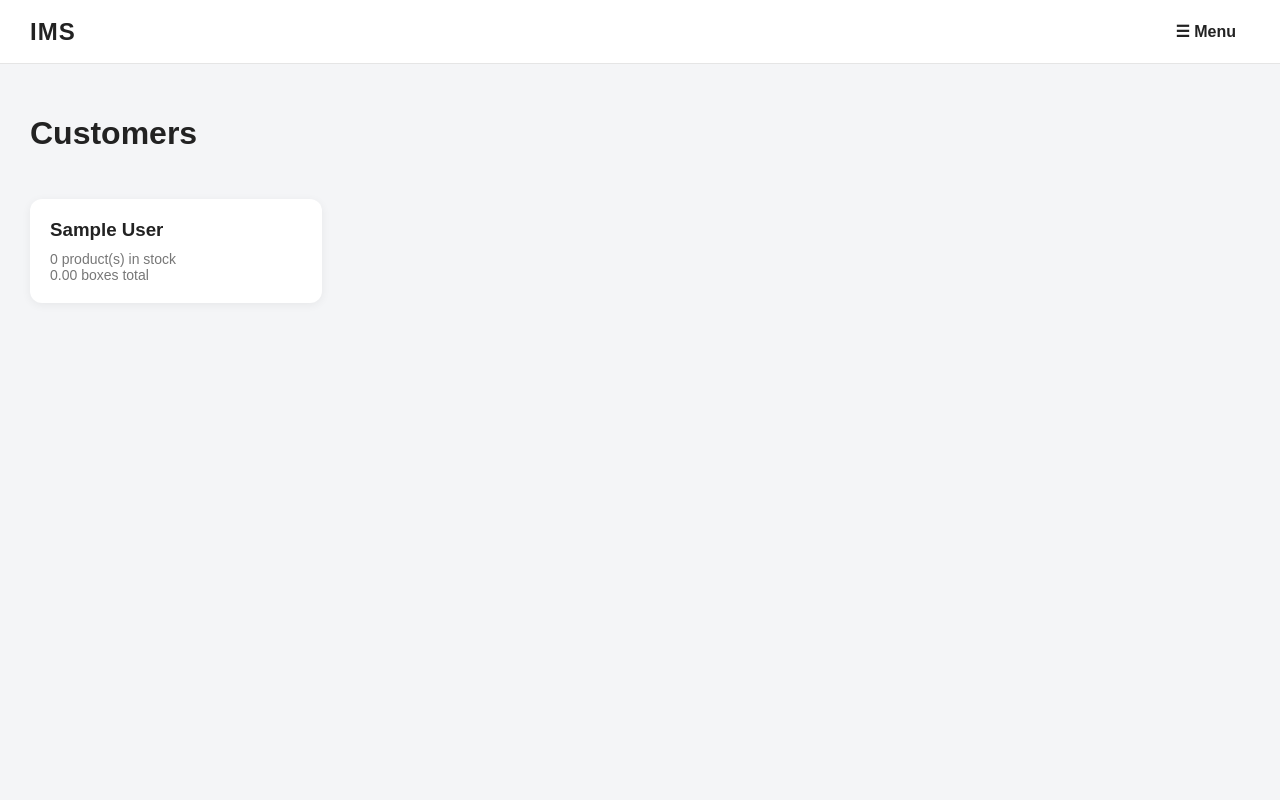
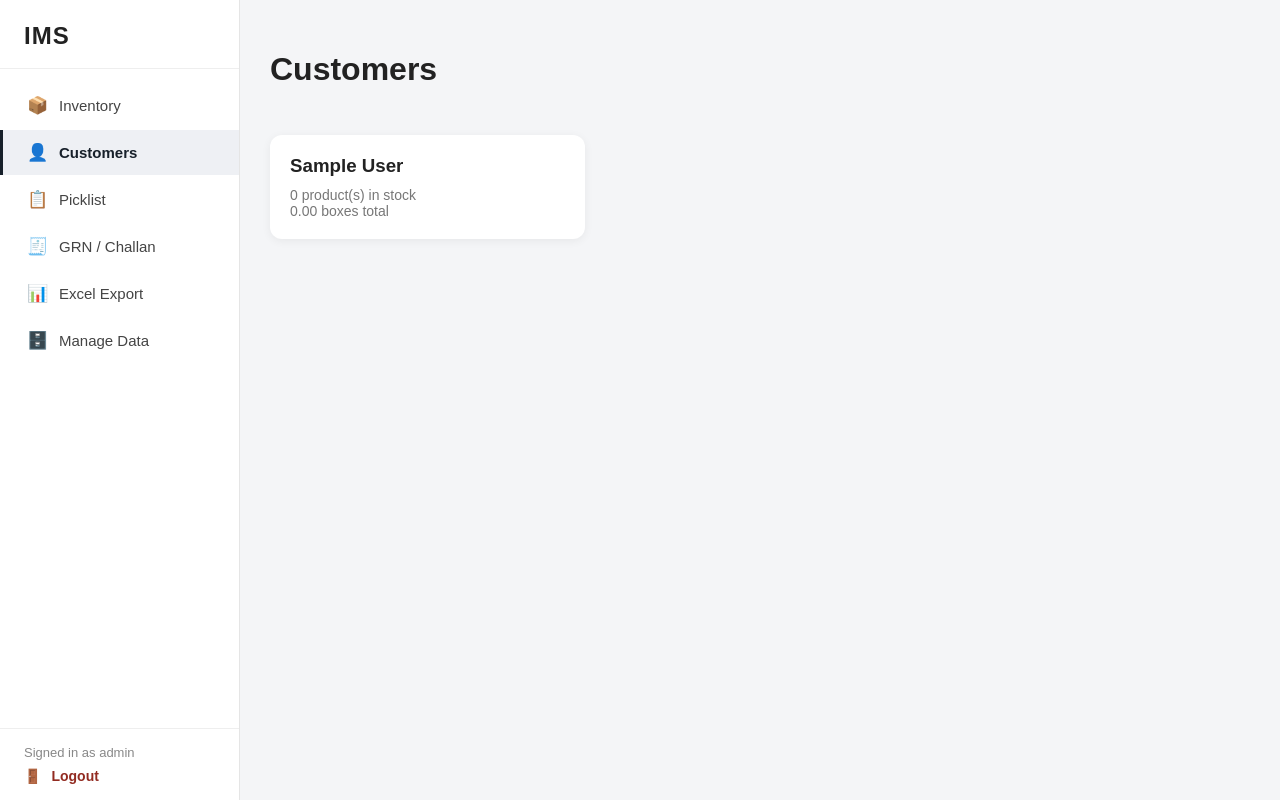
Before and after one commit to NagaNisant/IMS, a Flask app: page /customers in a window 1280 px wide. Run offline with Flask 3, Linux system fonts and the light colour scheme; the visitor is signed in with stand-in values (Sample User, id 1); data comes from the database, SQL or seed files in the repository; data that the repository does not hold is empty.

Commit message:
Update base.html

```diff
--- a/inventory_dashboard_spyder/templates/base.html
+++ b/inventory_dashboard_spyder/templates/base.html
@@ -25,6 +25,10 @@
         }
 
 
+        html, body {
+            height: 100%;
+        }
+
         body {
 
             margin: 0;
@@ -41,129 +45,183 @@
 
 
         /* ================================
-           TOP NAVIGATION
+           APP SHELL (sidebar + content)
         ================================= */
 
-        .top-nav {
+        .app-shell {
+            display: flex;
+            min-height: 100vh;
+        }
 
-            width: 100%;
 
-            height: 64px;
+        /* ================================
+           SIDEBAR
+        ================================= */
+
+        .sidebar {
+
+            width: 240px;
+            flex-shrink: 0;
 
             background: white;
+            border-right: 1px solid #e5e5e5;
 
             display: flex;
-
-            align-items: center;
-
-            justify-content: space-between;
-
-            padding: 0 30px;
-
-            border-bottom: 1px solid #e5e5e5;
+            flex-direction: column;
 
             position: sticky;
-
             top: 0;
+            height: 100vh;
 
             z-index: 1000;
         }
 
 
-        .nav-brand {
+        .sidebar-brand {
 
+            padding: 22px 24px 18px;
             text-decoration: none;
-
             color: #222;
-
             font-size: 24px;
-
             font-weight: 800;
-
             letter-spacing: 1px;
+            border-bottom: 1px solid #eee;
+            display: block;
         }
 
 
-        .nav-menu {
+        .sidebar-nav {
 
-            position: relative;
+            flex: 1;
+            overflow-y: auto;
+            padding: 14px 0;
+
+            display: flex;
+            flex-direction: column;
+            gap: 2px;
         }
 
 
-        .nav-menu summary {
+        .sidebar-nav a {
 
-            list-style: none;
+            display: flex;
+            align-items: center;
+            gap: 12px;
 
-            cursor: pointer;
+            padding: 12px 24px;
 
-            padding: 10px 14px;
+            text-decoration: none;
+            color: #444;
+            font-weight: 500;
+            font-size: 15px;
 
-            border-radius: 8px;
-
-            font-weight: 600;
-
-            user-select: none;
+            border-left: 3px solid transparent;
         }
 
 
-        .nav-menu summary::-webkit-details-marker {
+        .sidebar-nav a .icon {
+            font-size: 17px;
+            width: 20px;
+            text-align: center;
+        }
+
+
+        .sidebar-nav a:hover {
+            background: #f5f5f7;
+            color: #17202a;
+        }
+
+
+        .sidebar-nav a.active {
+            background: #eef0f4;
+            border-left-color: #17202a;
+            color: #17202a;
+            font-weight: 700;
+        }
+
+
+        .sidebar-footer {
+
+            border-top: 1px solid #eee;
+            padding: 16px 24px;
+        }
+
+
+        .sidebar-footer .user-line {
+            font-size: 13px;
+            color: #888;
+            margin-bottom: 8px;
+        }
+
+
+        .sidebar-footer a {
+
+            display: flex;
+            align-items: center;
+            gap: 10px;
+
+            text-decoration: none;
+            color: #922b21;
+            font-weight: 600;
+            font-size: 14px;
+        }
+
+
+        /* ================================
+           MOBILE TOPBAR (hidden on desktop)
+        ================================= */
+
+        .mobile-topbar {
+
+            display: none;
+
+            align-items: center;
+            justify-content: space-between;
+
+            height: 56px;
+            padding: 0 16px;
+
+            background: white;
+            border-bottom: 1px solid #e5e5e5;
+
+            position: sticky;
+            top: 0;
+            z-index: 1100;
+        }
+
+
+        .mobile-topbar .nav-brand {
+            font-size: 20px;
+            font-weight: 800;
+            text-decoration: none;
+            color: #222;
+        }
+
+
+        .menu-toggle {
+
+            border: none;
+            background: none;
+            font-size: 22px;
+            cursor: pointer;
+            padding: 6px 10px;
+        }
+
+
+        .sidebar-backdrop {
             display: none;
         }
 
 
-        .nav-menu summary:hover {
+        /* ================================
+           MAIN CONTENT
+        ================================= */
 
-            background: #f2f2f2;
+        .main-content {
+            flex: 1;
+            min-width: 0;
         }
 
-
-        .nav-dropdown {
-
-            position: absolute;
-
-            right: 0;
-
-            top: calc(100% + 8px);
-
-            width: 190px;
-
-            background: white;
-
-            border: 1px solid #ddd;
-
-            border-radius: 10px;
-
-            box-shadow:
-                0 8px 25px
-                rgba(0,0,0,0.12);
-
-            overflow: hidden;
-        }
-
-
-        .nav-dropdown a {
-
-            display: block;
-
-            padding: 13px 16px;
-
-            text-decoration: none;
-
-            color: #222;
-
-            font-weight: 500;
-        }
-
-
-        .nav-dropdown a:hover {
-
-            background: #f5f5f5;
-        }
-
-
-        /* ================================
-           MAIN CONTAINER
-        ================================= */
 
         .container {
 
@@ -216,78 +301,118 @@
 <body>
 
 
-    <!-- NAVIGATION -->
+    <div class="app-shell">
 
-    <nav class="top-nav">
+
+        <!-- SIDEBAR -->
+
+        <nav class="sidebar" id="sidebar">
 
             <a
-            class="nav-brand"
+                class="sidebar-brand"
                 href="{{ url_for('dashboard') }}"
             >
                 IMS
             </a>
 
 
-        <details class="nav-menu">
-
-            <summary>
-                ☰ Menu
-            </summary>
-
-
-            <div class="nav-dropdown">
+            <div class="sidebar-nav">
 
                 <a
                     href="{{ url_for('dashboard') }}"
+                    class="{{ 'active' if request.endpoint in ('dashboard', 'product', 'pallet') else '' }}"
                 >
-                    📦 Inventory
+                    <span class="icon">📦</span>
+                    Inventory
                 </a>
 
 
                 <a
                     href="{{ url_for('customers') }}"
+                    class="{{ 'active' if request.endpoint in ('customers', 'customer') else '' }}"
                 >
-                    👤 Customers
+                    <span class="icon">👤</span>
+                    Customers
                 </a>
 
 
                 <a
                     href="{{ url_for('picklist') }}"
+                    class="{{ 'active' if request.endpoint == 'picklist' else '' }}"
                 >
-                    📋 Picklist
+                    <span class="icon">📋</span>
+                    Picklist
+                </a>
+
+
+                <a
+                    href="{{ url_for('export_page') }}"
+                    class="{{ 'active' if request.endpoint == 'export_page' else '' }}"
+                >
+                    <span class="icon">🧾</span>
+                    GRN / Challan
                 </a>
 
 
                 <a
                     href="{{ url_for('export_excel_page') }}"
+                    class="{{ 'active' if request.endpoint in ('export_excel_page', 'export_excel_download') else '' }}"
                 >
-                    📊 Excel Export
+                    <span class="icon">📊</span>
+                    Excel Export
                 </a>
 
 
                 <a
                     href="{{ url_for('manage_data') }}"
+                    class="{{ 'active' if request.endpoint == 'manage_data' else '' }}"
                 >
-                    🗄️ Manage Data
+                    <span class="icon">🗄️</span>
+                    Manage Data
                 </a>
+
+            </div>
 
 
             {% if session.get('username') %}
-                <a
-                    href="{{ url_for('logout') }}"
-                >
-                    🚪 Logout ({{ session.get('username') }})
+            <div class="sidebar-footer">
+
+                <div class="user-line">
+                    Signed in as {{ session.get('username') }}
+                </div>
+
+                <a href="{{ url_for('logout') }}">
+                    <span class="icon">🚪</span>
+                    Logout
                 </a>
-                {% endif %}
 
             </div>
-
-        </details>
+            {% endif %}
 
         </nav>
 
 
+        <div class="sidebar-backdrop" id="sidebarBackdrop" onclick="closeSidebar()"></div>
+
+
         <!-- MAIN CONTENT -->
+
+        <div class="main-content">
+
+            <div class="mobile-topbar">
+
+                <button class="menu-toggle" onclick="openSidebar()">
+                    ☰
+                </button>
+
+                <a class="nav-brand" href="{{ url_for('dashboard') }}">
+                    IMS
+                </a>
+
+                <span style="width: 34px;"></span>
+
+            </div>
+
 
             <main class="container">
 
@@ -320,6 +445,25 @@
 
             </main>
 
+        </div>
+
+
+    </div>
+
+
+    <script>
+
+        function openSidebar() {
+            document.getElementById("sidebar").classList.add("open");
+            document.getElementById("sidebarBackdrop").classList.add("open");
+        }
+
+        function closeSidebar() {
+            document.getElementById("sidebar").classList.remove("open");
+            document.getElementById("sidebarBackdrop").classList.remove("open");
+        }
+
+    </script>
 
 </body>
 
```
Also changed, not shown: other parts of inventory_dashboard_spyder/templates/base.html (+31 -4 lines). Lines whose indentation alone changed are shown as unchanged.
